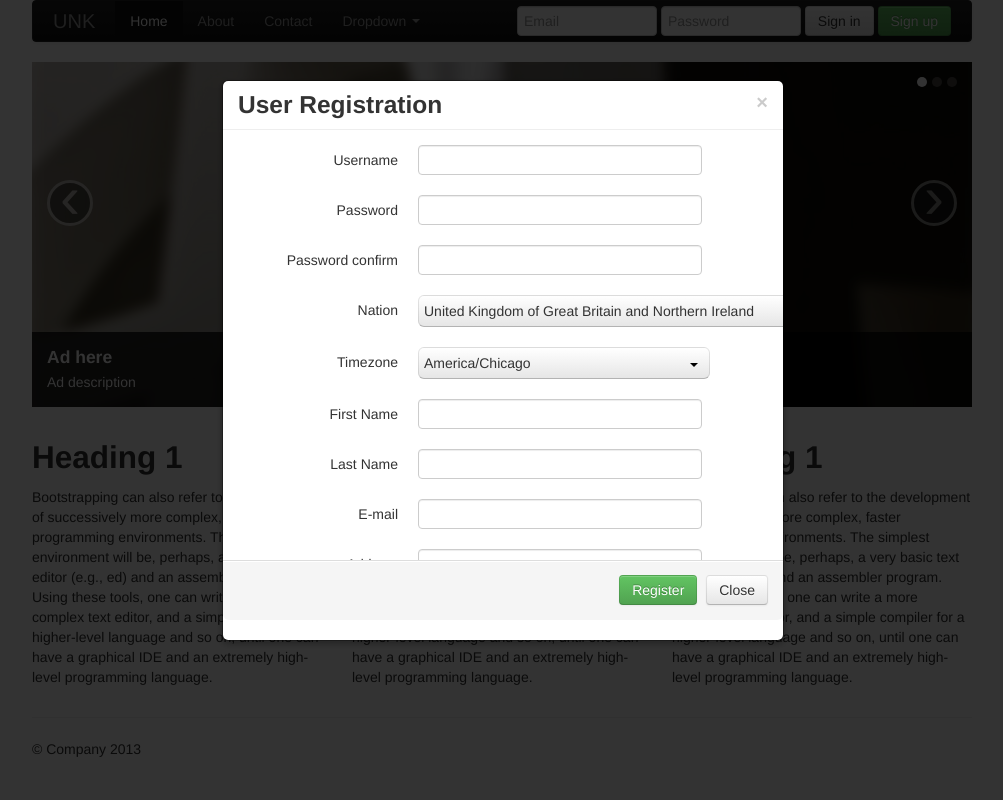
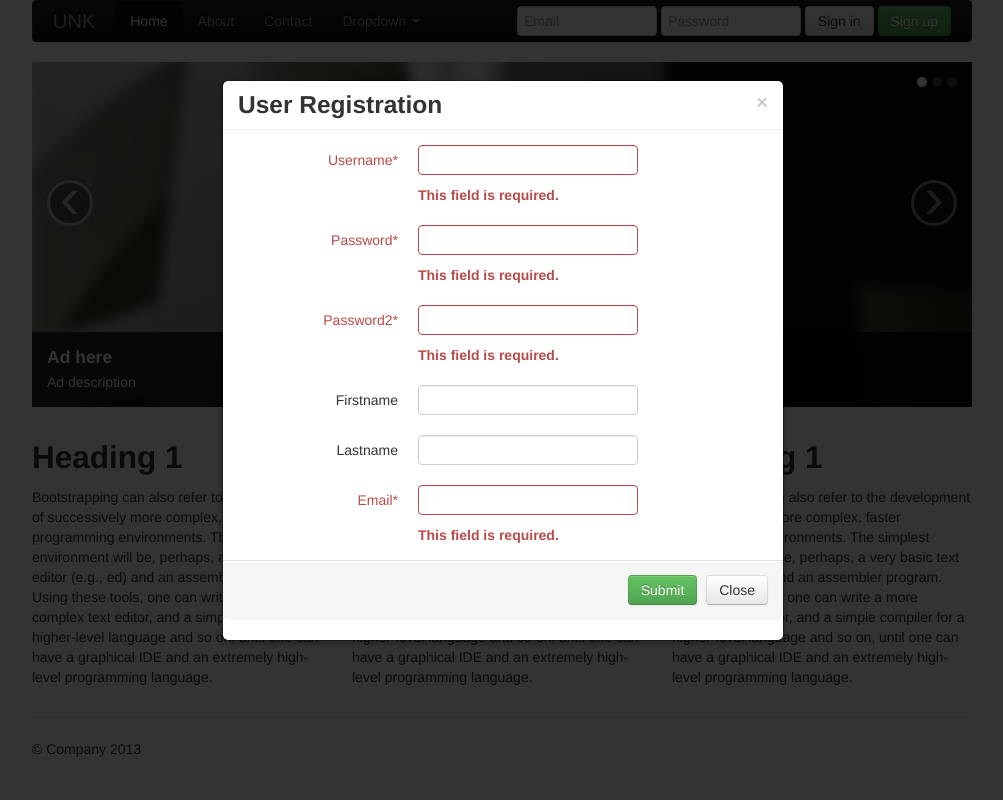
Before and after one commit to stellatse/alpha, a Django app: page / in a window 1280 px wide, after a click on "Sign up". Shown: the whole page, without its empty margins (138-1141 px from the left). Run offline with Django 3.2, Linux system fonts and the light colour scheme; data comes from the database, SQL or seed files in the repository; parts of the project's set-up code (start-up, migrations or seed data) failed here and were passed over; some libraries are stand-ins or nearby versions.

Commit message:
Use django form to perform validation

```diff
--- a/templates/unk/base.html
+++ b/templates/unk/base.html
@@ -17,135 +17,33 @@
 <script type="text/javascript" src="{{ STATIC_URL }}ui/jquery-ui.js"></script>
 <script type="text/javascript" src="{{ STATIC_URL }}js/bootstrap.js"></script>
 <script type="text/javascript" src="{{ STATIC_URL }}js/jquery.selectBoxIt.js"></script>
-<script type="text/javascript">
+<!-- <script type="text/javascript">
 $(function() {
   $('select').selectBoxIt();
 })
-</script>
+</script> -->
 </head>
 <body>
 <div class="container">
-	<div class="navbar navbar-inverse">
-		<div class="navbar-inner">
-			<div class="container">
-				<a class="brand" href="#">UNK</a>
-				<div class="nav-collapse collapse">
-					<ul class="nav">
-						<li class="active"><a href="/">Home</a></li>
-						<li><a href="#about">About</a></li>
-						<li><a href="#contact">Contact</a></li>
-						<li class="dropdown"><a href="#" class="dropdown-toggle"
-							  data-toggle="dropdown">Dropdown <b class="caret"></b></a>
-							<ul class="dropdown-menu">
-								<li><a href="#">Action</a></li>
-								<li><a href="#">Another action</a></li>
-								<li><a href="#">Something else here</a></li>
-								<li class="divider"></li>
-								<li class="nav-header">Nav header</li>
-								<li><a href="#">Separated link</a></li>
-								<li><a href="#">One more separated link</a></li>
-							</ul>
-						</li>
-					</ul>
+	{% include "unk/navigator.html" %}
 
-					<div class="pull-right">
-	          <form class="navbar-form ">
-	            <input class="span2" type="text" placeholder="Email"> <input
-	              class="span2" type="password" placeholder="Password">
-	            <button type="submit" class="btn">Sign in</button>
-              <a href="#login-form" class="btn btn-success"
-              data-toggle="modal">Sign up</a>
-	          </form>
-          </div>
-				</div>
-			</div>
-		</div>
-	</div>
 	<div class="modal hide fade" id="login-form">
-
   <div class="modal-header">
     <button type="button" class="close"
     data-dismiss="modal" >&times;</button>
     <h3>User Registration</h3>
   </div>
 
-		<form class="form-horizontal" id="reg" method="POST" action="/registration/reg/" >{% csrf_token %}
-            <div class="modal-body">
-				<fieldset>
-					<div class="control-group">
-						<label class="control-label" for="username">Username</label>
-						<div class="controls">
-							<input type="text" class="input-xlarge" id="username" name="username">
-						</div>
-					</div>
-					<div class="control-group">
-						<label class="control-label" for="password">Password</label>
-						<div class="controls">
-							<input type="password" class="input-xlarge" id="password" name="password">
-						</div>
-					</div>
-                    <div class="control-group">
-                         <label class="control-label" for="password">Password confirm</label>
-                         <div class="controls">
-                            <input type="password" class="input-xlarge" id="password2" name="password2">
-                        </div>
-                    </div>
-					<div class="control-group">
-						<label class="control-label" for="nation">Nation</label>
-						<div class="controls">
-							<select id="nation" name="nation">
-                            {% for country in countries %}
-								<option value="{{ country.iso_3166_1_numeric }}">{{country}}</option>
-                            {% endfor %}
-							</select>
-						</div>
-					</div>
-					{% load tz %}
-					<div class="control-group">
-						<label class="control-label" for="timezone">Timezone</label>
-						<div class="controls">
-							<select id="timezone" name="timezone">
-								{% for tz in timezones %}
-								<option value="{{ tz }}"{% if tz == TIME_ZONE %} selected="selected"{% endif %}>{{ tz }}</option>
-        						{% endfor %}
-							</select>
-						</div>
-					</div>
-          <div class="control-group">
-            <label class="control-label" for="firstname">First Name</label>
-            <div class="controls">
-              <input type="text" class="input-xlarge" id="firstname" name="firstname">
-            </div>
-          </div>
-          <div class="control-group">
-            <label class="control-label" for="lastname">Last Name</label>
-            <div class="controls">
-              <input type="text" class="input-xlarge" id="lastname" name="lastname">
-            </div>
-          </div>
-          <div class="control-group">
-            <label class="control-label" for="email">E-mail</label>
-            <div class="controls">
-              <input type="text" class="input-xlarge" id="email" name="email">
-            </div>
-          </div>
-          <div class="control-group">
-            <label class="control-label" for="address">Address</label>
-            <div class="controls">
-              <input type="text" class="input-xlarge" id="address" name="address">
-            </div>
-          </div>
-          <div class="control-group">
-            <label class="control-label" for="phone">Phone Number</label>
-            <div class="controls">
-              <input type="text" class="input-xlarge" id="phone" name="phone">
-            </div>
-          </div>
-				</fieldset>
+		<form class="form-horizontal uniForm" id="reg" method="POST"
+		  action="/registration/reg/" >
+		  {% csrf_token %}
+      <div class="modal-body">
+        {% load crispy_forms_tags %}
+				{{ form | crispy }}
 			</div>
 			<div class="modal-footer">
-				<a href="javascript:;" onclick="document.getElementById('reg').submit();" class="btn btn-success">Register</a> <a href="#"
-					class="btn" data-dismiss="modal">Close</a>
+			<input type="submit" value="Submit" class="btn btn-success" />
+		  <a href="#" class="btn" data-dismiss="modal">Close</a>
 			</div>
 		</form>
 	</div>
--- a/templates/unk/index.html
+++ b/templates/unk/index.html
@@ -9,21 +9,21 @@
 
 <div class="carousel-inner">
 	<div class="item active">
-	  <img alt="" src="{{ STATIC_URL }}img/slide-01.jpg"></img>
+	  <img alt="" src="{{ STATIC_URL }}img/slide-01.jpg" />
 	  <div class="carousel-caption">
 	   <h4>Ad here</h4>
 	   <p>Ad description</p>
 	  </div>
 	</div>
 	<div class="item">
-    <img alt="" src="{{ STATIC_URL }}img/slide-02.jpg"></img>
+    <img alt="" src="{{ STATIC_URL }}img/slide-02.jpg" />
     <div class="carousel-caption">
      <h4>More Ad here</h4>
      <p>More Ad description</p>
     </div>
 	</div>
   <div class="item">
-    <img alt="" src="{{ STATIC_URL }}img/slide-03.jpg"></img>
+    <img alt="" src="{{ STATIC_URL }}img/slide-03.jpg" />
     <div class="carousel-caption">
      <h4>Even more Ad here</h4>
      <p>Even more Ad description</p>
--- /dev/null
+++ b/templates/unk/navigator.html
@@ -0,0 +1,35 @@
+<div class="navbar navbar-inverse">
+	<div class="navbar-inner">
+		<div class="container">
+			<a class="brand" href="#">UNK</a>
+			<div class="nav-collapse collapse">
+				<ul class="nav">
+					<li class="active"><a href="/">Home</a></li>
+					<li><a href="#about">About</a></li>
+					<li><a href="#contact">Contact</a></li>
+					<li class="dropdown"><a href="#" class="dropdown-toggle"
+						data-toggle="dropdown">Dropdown <b class="caret"></b></a>
+						<ul class="dropdown-menu">
+							<li><a href="#">Action</a></li>
+							<li><a href="#">Another action</a></li>
+							<li><a href="#">Something else here</a></li>
+							<li class="divider"></li>
+							<li class="nav-header">Nav header</li>
+							<li><a href="#">Separated link</a></li>
+							<li><a href="#">One more separated link</a></li>
+						</ul></li>
+				</ul>
+
+				<div class="pull-right">
+					<form class="navbar-form ">
+						<input class="span2" type="text" placeholder="Email"> <input
+							class="span2" type="password" placeholder="Password">
+						<button type="submit" class="btn">Sign in</button>
+						<a href="#login-form" class="btn btn-success" data-toggle="modal">Sign
+							up</a>
+					</form>
+				</div>
+			</div>
+		</div>
+	</div>
+</div>
--- /dev/null
+++ b/unk/registration/forms.py
@@ -0,0 +1,15 @@
+from django import forms
+from timezone_field import TimeZoneFormField
+#from django_countries import CountryField
+
+class RegistrationForm(forms.Form):
+    username = forms.CharField(max_length=100)
+    password = forms.CharField(max_length=100)
+    password2 = forms.CharField(max_length=100)
+    timezone = TimeZoneFormField()
+#    nation = CountryField()
+    firstname = forms.CharField(max_length=100, required=False)
+    lastname = forms.CharField(max_length=100, required=False)
+    email = forms.EmailField()
+    address = forms.CharField(max_length=100, required=False)
+    phone = forms.CharField(max_length=100, required=False)
--- a/unk/registration/views.py
+++ b/unk/registration/views.py
@@ -1,9 +1,11 @@
 from django.shortcuts import render, redirect
 from django.contrib.auth.models import User
 from django.contrib.auth import authenticate
-import json
 from django.core.context_processors import csrf
 from unk.registration.models import Customer, Country, TimeZone, CustomerType
+from unk.registration.forms import RegistrationForm
+
+import json
 import pytz
 
 def home(request):
--- a/unk/settings.py
+++ b/unk/settings.py
@@ -121,6 +121,7 @@
 
 INSTALLED_APPS = (
     'django_admin_bootstrapped',
+    'crispy_forms',
     'django.contrib.auth',
     'django.contrib.contenttypes',
     'django.contrib.sessions',
--- a/unk/views.py
+++ b/unk/views.py
@@ -1,7 +1,14 @@
 from unk.registration.models import Country
+from unk.registration.forms import RegistrationForm
 from django.shortcuts import render
-import pytz
+#import pytz
+
 def home(request):
     countries = Country.objects.all()
-    context = {'countries':countries, 'timezones': pytz.common_timezones}
-    return render(request, 'unk/index.html', context)
+    form = RegistrationForm({
+        'timezone': 'UTC'
+    })
+    return render(request, 'unk/index.html', {
+        'countries':countries,
+        'form': form
+    })
```
Also changed, not shown: templates/unk/forms.html (added, +74 -0 lines), README.md.
